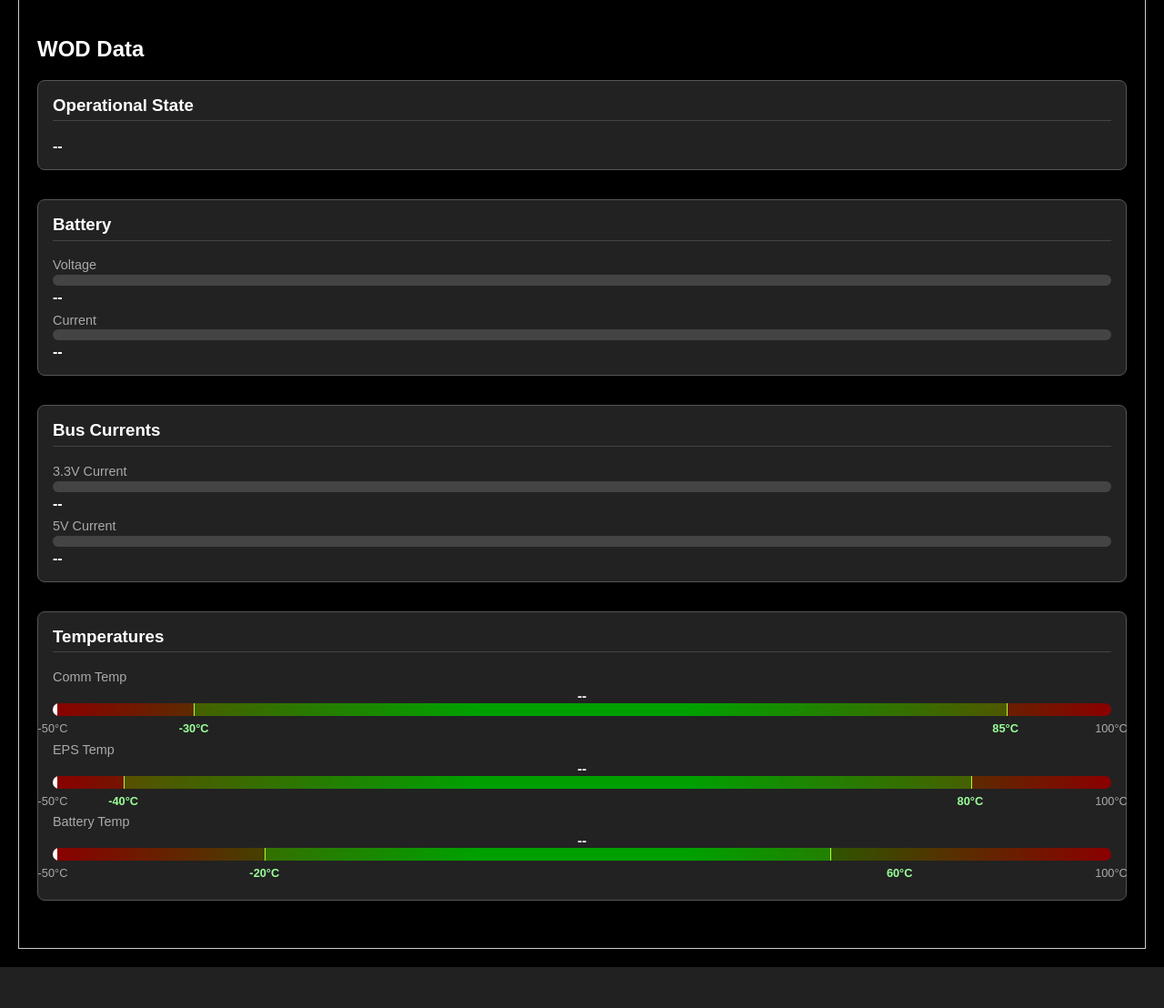
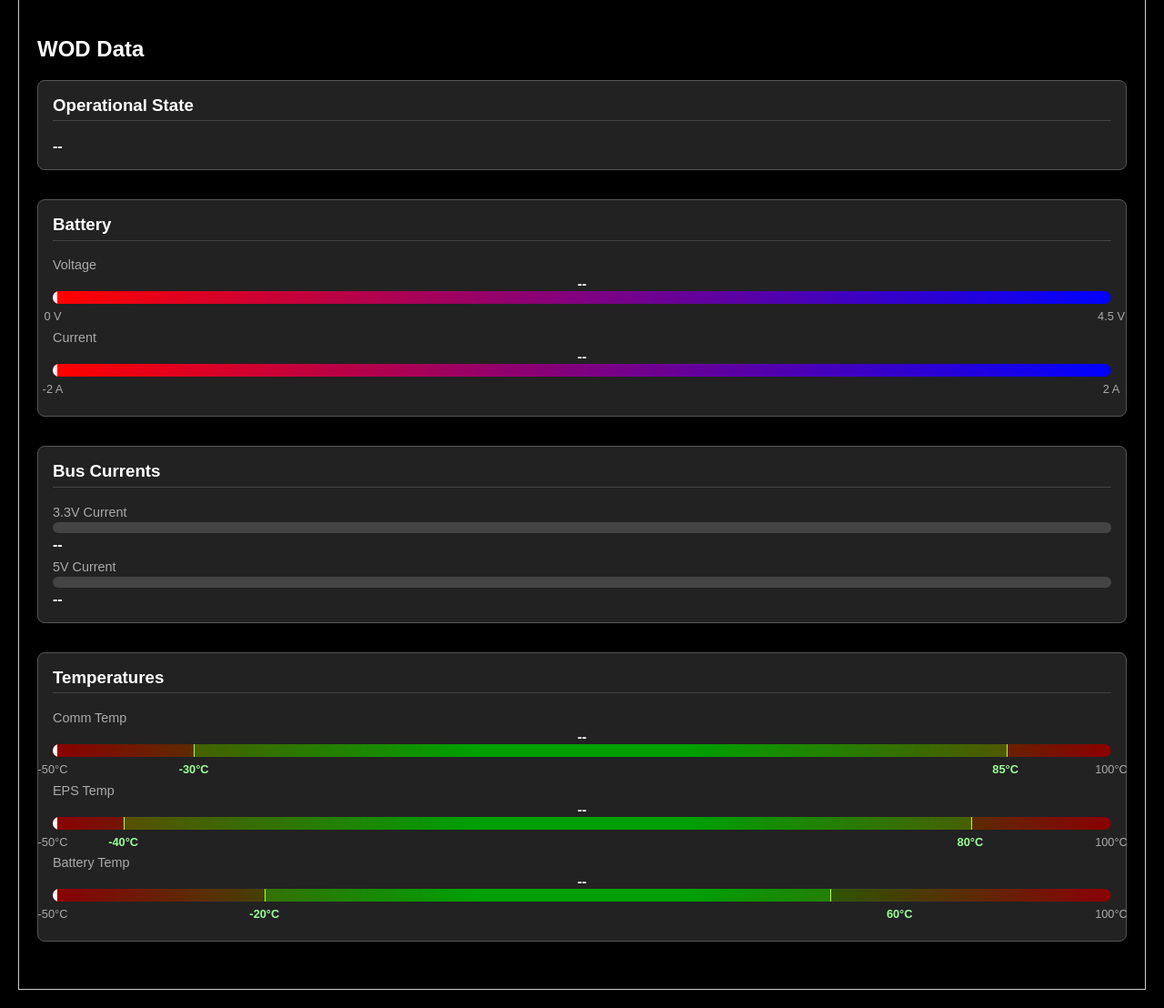
Before and after one commit to James-h-1969/space-ground-station, a Flask app: page / in a window 1280 px wide, after a click on "WOD". Shown: the part 140-1248 px from the top of the page at 91% size. Before the commit the page ends 1203 px from the top, so only its background shows below. Run offline with Flask 3, Linux system fonts and the light colour scheme.

Commit message:
Battery Voltage & Current Sliders
Got Battery group workling

```diff
--- a/src/static/frontend/graphs/wod.js
+++ b/src/static/frontend/graphs/wod.js
@@ -1,8 +1,14 @@
 // update
 function updateWOD(data) {
     document.getElementById("mode").innerText = `${data.mode}`;
-    document.getElementById("batt-voltage").innerText = `${data["bat-voltage"].toFixed(2)} V`;
-    document.getElementById("batt-current").innerText = `${data["bat-current"].toFixed(2)} A`;
+    // document.getElementById("batt-voltage").innerText = `${data["bat-voltage"].toFixed(2)} V`;
+    // document.getElementById("batt-current").innerText = `${data["bat-current"].toFixed(2)} A`;
+    const voltage = data["bat-voltage"];
+    document.getElementById("batt-voltage").innerText = `${voltage.toFixed(2)} V`;
+    setSliderPosition("batt-voltage-slider", voltage, 0, 4.5);
+    const current = data["bat-current"];
+    document.getElementById("batt-current").innerText = `${current.toFixed(2)} A`;
+    setSliderPosition("batt-current-slider", current, -2, 2);
     document.getElementById("3v3-current").innerText = `${data["3v3-current"].toFixed(2)} A`;
     document.getElementById("5v-current").innerText = `${data["5v-current"].toFixed(2)} A`;
     const commTemp = data["comm-temp"];
--- a/src/static/frontend/main.css
+++ b/src/static/frontend/main.css
@@ -332,3 +332,56 @@ canvas {
 .temp-value.red {
     color: #f55;
 }
+
+.voltage-track {
+    background: linear-gradient(to right, red, blue);
+}
+
+/* Battery current: blue to yellow */
+.current-track {
+    background: linear-gradient(to right, red, blue);
+}
+
+.slider-track {
+    position: relative;
+    height: 14px;
+    border-radius: 7px;
+    margin-bottom: 6px;
+    overflow: hidden;
+}
+
+.slider-value {
+    position: absolute;
+    top: 0;
+    height: 100%;
+    width: 5px;
+    background-color: white;
+    z-index: 2;
+}
+
+.slider-wrapper {
+    margin-bottom: 6px;
+}
+
+.slider-labels {
+    position: relative;
+    height: 1.2em;
+    font-size: 0.8em;
+    margin-top: 2px;
+    margin-bottom: 6px;
+    color: #aaa;
+}
+
+.slider-labels span {
+    position: absolute;
+    transform: translateX(-50%);
+    white-space: nowrap;
+}
+
+.temp-value {
+    text-align: center;
+    font-weight: bold;
+    font-size: 0.95em;
+    margin-top: 4px;
+    color: #fff;
+}
--- a/src/static/templates/index.html
+++ b/src/static/templates/index.html
@@ -75,13 +75,34 @@
 
         <div class="wod-group battery-group">
             <h3>Battery</h3>
+
+            <!-- Battery Voltage -->
             <div class="label">Voltage</div>
-            <div class="bar-container"><div id="batt-voltage-bar" class="bar"></div></div>
-            <div id="batt-voltage" class="wod-value">--</div>
+            <div id="batt-voltage" class="temp-value">--</div>
+            <div class="slider-wrapper">
+                <div class="slider-track voltage-track" data-min="0" data-max="4.5">
+                    <div id="batt-voltage-slider" class="slider-value"></div>
+                </div>
+                <div class="slider-labels">
+                    <span style="left: 0%;">0 V</span>
+                    <span style="left: 100%;">4.5 V</span>
+                </div>
 
+            </div>
+
+            <!-- Battery Current -->
             <div class="label">Current</div>
-            <div class="bar-container"><div id="batt-current-bar" class="bar"></div></div>
-            <div id="batt-current" class="wod-value">--</div>
+            <div id="batt-current" class="temp-value">--</div>
+            <div class="slider-wrapper">
+                <div class="slider-track current-track" data-min="-2" data-max="2">
+                    <div id="batt-current-slider" class="slider-value"></div>
+                </div>
+                <div class="slider-labels">
+                    <span style="left: 0%;">-2 A</span>
+                    <span style="left: 100%;">2 A</span>
+                </div>
+
+            </div>
         </div>
 
         <div class="wod-group bus-group">
```
